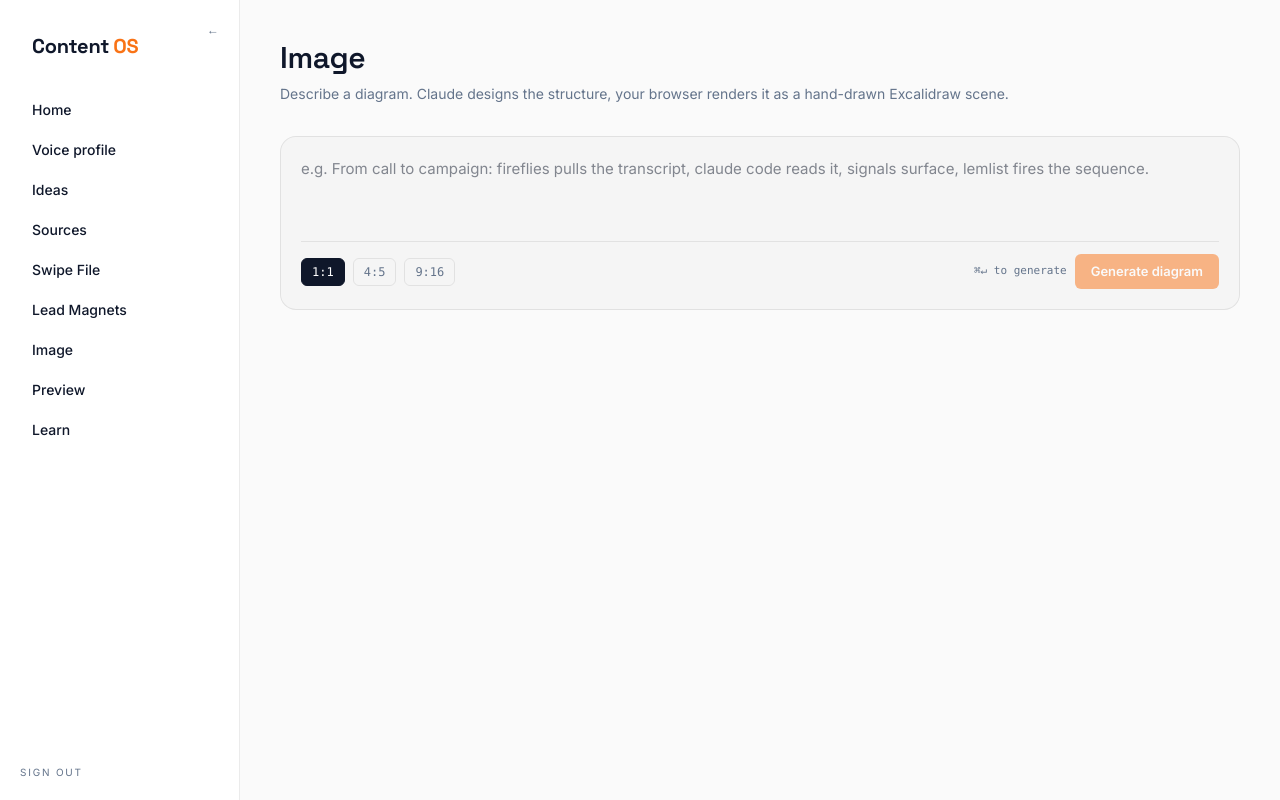
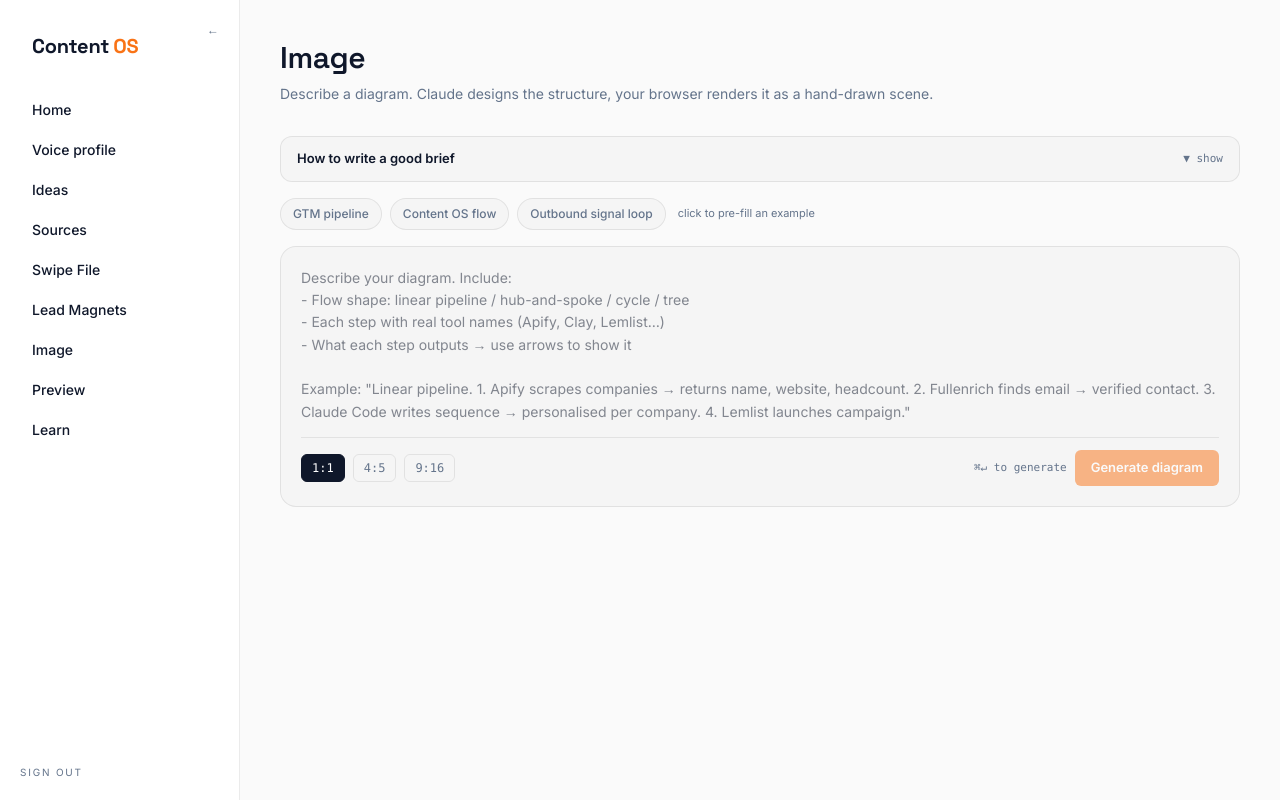
Before and after one commit to salim-ship-it/content-os, a Next.js app: page /image in a window 1280 px wide. Built offline with nearby package versions, Linux system fonts and the light colour scheme.

Commit message:
feat(image): add brief guidance — tips panel, example prompts, better placeholder

```diff
--- a/app/image/image-client.tsx
+++ b/app/image/image-client.tsx
@@ -11,8 +11,24 @@ type ExcalidrawScene = {
   files?: Record<string, unknown>;
 };
 
-// Polls the status endpoint every 2.5s until the job finishes (or the safety
-// cap is hit). Returns the parsed Excalidraw scene.
+const EXAMPLES = [
+  {
+    label: "GTM pipeline",
+    brief:
+      "Linear pipeline, left to right.\n\n1. Apify scrapes target companies → returns name, website, industry, headcount\n2. Fullenrich waterfall finds verified email → tries 4 providers in sequence\n3. Clay scores each lead against ICP criteria → outputs a score 1–10\n4. Claude Code writes a personalised cold email sequence → icebreaker + pain line + CTA per company\n5. Lemlist sends the campaign → tracks opens, replies, bounces\n\nShow the output of each step as a small label below the box.",
+  },
+  {
+    label: "Content OS flow",
+    brief:
+      "Hub-and-spoke, centre outward.\n\nCentre: Claude Code (the brain)\n\nSpokes feeding IN:\n- Fireflies → meeting transcript\n- LinkedIn scraper → top posts\n- Reddit → trending threads\n\nSpokes going OUT:\n- Draft post → Content OS chat\n- Lead magnet → Notion\n- Idea queue → Slack\n\nEach spoke is an arrow with a 1-line label describing what moves along it.",
+  },
+  {
+    label: "Outbound signal loop",
+    brief:
+      "Cycle / loop diagram, clockwise.\n\n1. Signal detected → hiring post on LinkedIn for SDR role\n2. Apify pulls the company → enriches with Fullenrich\n3. Clay scores intent → high score triggers sequence\n4. Lemlist sends 3-step sequence → day 1 / day 3 / day 7\n5. Reply received → routed to CRM (Breakcold)\n6. No reply → flagged for manual review → back to step 1\n\nArrows in periwinkle. Decision node at step 5 (reply vs no reply).",
+  },
+];
+
 async function pollForScene(jobId: string): Promise<ExcalidrawScene> {
   const POLL_MS = 2500;
   const MAX_WAIT_MS = 5 * 60 * 1000;
@@ -22,9 +38,7 @@ async function pollForScene(jobId: string): Promise<ExcalidrawScene> {
     await new Promise((r) => setTimeout(r, POLL_MS));
     const res = await fetch(`/api/image/excalidraw/status/${jobId}`);
     if (!res.ok) {
-      const err = await res
-        .json()
-        .catch(() => ({ error: `HTTP ${res.status}` }));
+      const err = await res.json().catch(() => ({ error: `HTTP ${res.status}` }));
       throw new Error(err.error || `Status check failed: ${res.status}`);
     }
     const data = (await res.json()) as {
@@ -32,18 +46,12 @@ async function pollForScene(jobId: string): Promise<ExcalidrawScene> {
       scene: ExcalidrawScene | null;
       error: string | null;
     };
-    if (data.status === "error") {
-      throw new Error(data.error ?? "Generation failed");
-    }
-    if (data.status === "complete" && data.scene) {
-      return data.scene;
-    }
+    if (data.status === "error") throw new Error(data.error ?? "Generation failed");
+    if (data.status === "complete" && data.scene) return data.scene;
   }
   throw new Error("Timed out after 5 minutes — try again with a simpler brief.");
 }
 
-// Dynamic import keeps the ~2MB Excalidraw bundle out of the SSR / initial
-// page weight — only loads the first time a user actually generates a diagram.
 async function renderExcalidrawToPngUrl(scene: ExcalidrawScene): Promise<string> {
   const mod = await import("@excalidraw/excalidraw");
   const exportToBlob = (mod as unknown as { exportToBlob: (opts: unknown) => Promise<Blob> })
@@ -70,6 +78,7 @@ export function ImageClient() {
   const [error, setError] = useState<string | null>(null);
   const [pngUrl, setPngUrl] = useState<string | null>(null);
   const [elapsed, setElapsed] = useState<number | null>(null);
+  const [tipsOpen, setTipsOpen] = useState(false);
 
   async function generate() {
     const text = brief.trim();
@@ -80,24 +89,17 @@ export function ImageClient() {
     setElapsed(null);
     const t0 = Date.now();
     try {
-      // Step 1 — kick off the background job.
       const startRes = await fetch("/api/image/excalidraw/start", {
         method: "POST",
         headers: { "Content-Type": "application/json" },
         body: JSON.stringify({ brief: text, format }),
       });
       if (!startRes.ok) {
-        const err = await startRes
-          .json()
-          .catch(() => ({ error: `HTTP ${startRes.status}` }));
+        const err = await startRes.json().catch(() => ({ error: `HTTP ${startRes.status}` }));
         throw new Error(err.error || `Server returned ${startRes.status}`);
       }
       const { jobId } = (await startRes.json()) as { jobId: string };
-
-      // Step 2 — poll until done (or 5-minute safety cap).
       const scene = await pollForScene(jobId);
-
-      // Step 3 — render to PNG client-side.
       const url = await renderExcalidrawToPngUrl(scene);
       setPngUrl(url);
       setElapsed(Date.now() - t0);
@@ -132,10 +134,92 @@ export function ImageClient() {
           Image
         </h1>
         <p className="text-sm" style={{ color: "var(--vl-text-muted)" }}>
-          Describe a diagram. Claude designs the structure, your browser renders it as a hand-drawn Excalidraw scene.
+          Describe a diagram. Claude designs the structure, your browser renders it as a hand-drawn scene.
         </p>
       </header>
 
+      {/* Tips panel */}
+      <div
+        className="rounded-xl border mb-4 overflow-hidden"
+        style={{ borderColor: "var(--vl-border)", background: "var(--vl-bg-card)" }}
+      >
+        <button
+          onClick={() => setTipsOpen((o) => !o)}
+          className="w-full flex items-center justify-between px-4 py-3 text-left"
+        >
+          <span className="text-[13px] font-semibold" style={{ color: "var(--vl-text-heading)" }}>
+            How to write a good brief
+          </span>
+          <span className="text-[11px] font-mono" style={{ color: "var(--vl-text-muted)" }}>
+            {tipsOpen ? "▲ hide" : "▼ show"}
+          </span>
+        </button>
+
+        {tipsOpen && (
+          <div
+            className="px-4 pb-4 text-[13px] leading-relaxed border-t"
+            style={{ borderColor: "var(--vl-border)", color: "var(--vl-text-muted)" }}
+          >
+            <p className="mb-3 mt-3" style={{ color: "var(--vl-text-heading)" }}>
+              The more specific you are, the better the diagram. Three things make a brief great:
+            </p>
+            <div className="space-y-3">
+              <div>
+                <span className="font-semibold" style={{ color: "var(--vl-text-heading)" }}>
+                  1. The flow shape
+                </span>
+                <p className="mt-0.5">
+                  Tell Claude what pattern to use: <em>linear pipeline</em> (steps left to right),{" "}
+                  <em>hub-and-spoke</em> (centre with spokes in/out), <em>cycle</em> (loop with a decision),
+                  or <em>tree</em> (hierarchy / breakdown).
+                </p>
+              </div>
+              <div>
+                <span className="font-semibold" style={{ color: "var(--vl-text-heading)" }}>
+                  2. Real tool names at each step
+                </span>
+                <p className="mt-0.5">
+                  Don&apos;t write &ldquo;enrichment tool&rdquo; — write &ldquo;Fullenrich waterfall&rdquo;. Don&apos;t write
+                  &ldquo;send emails&rdquo; — write &ldquo;Lemlist sends 3-step sequence&rdquo;. Real names = real labels on the diagram.
+                </p>
+              </div>
+              <div>
+                <span className="font-semibold" style={{ color: "var(--vl-text-heading)" }}>
+                  3. What each step outputs
+                </span>
+                <p className="mt-0.5">
+                  Add a short output after each step using →. Example: &ldquo;Clay scores each lead → outputs a score
+                  1–10&rdquo;. This becomes the evidence text under each box.
+                </p>
+              </div>
+            </div>
+          </div>
+        )}
+      </div>
+
+      {/* Example briefs */}
+      <div className="flex gap-2 mb-4 flex-wrap">
+        {EXAMPLES.map((ex) => (
+          <button
+            key={ex.label}
+            onClick={() => setBrief(ex.brief)}
+            disabled={loading}
+            className="px-3 py-1.5 rounded-full text-[12px] font-medium transition-colors disabled:opacity-50"
+            style={{
+              border: "1px solid var(--vl-border)",
+              background: brief === ex.brief ? "var(--vl-accent)" : "var(--vl-bg-card)",
+              color: brief === ex.brief ? "#fff" : "var(--vl-text-muted)",
+            }}
+          >
+            {ex.label}
+          </button>
+        ))}
+        <span className="text-[11px] self-center pl-1" style={{ color: "var(--vl-text-muted)" }}>
+          click to pre-fill an example
+        </span>
+      </div>
+
+      {/* Main input */}
       <div
         className="rounded-2xl border p-5 mb-6"
         style={{ borderColor: "var(--vl-border)", background: "var(--vl-bg-card)" }}
@@ -144,10 +228,10 @@ export function ImageClient() {
           value={brief}
           onChange={(e) => setBrief(e.target.value)}
           onKeyDown={onKeyDown}
-          placeholder="e.g. From call to campaign: fireflies pulls the transcript, claude code reads it, signals surface, lemlist fires the sequence."
+          placeholder={`Describe your diagram. Include:\n- Flow shape: linear pipeline / hub-and-spoke / cycle / tree\n- Each step with real tool names (Apify, Clay, Lemlist…)\n- What each step outputs → use arrows to show it\n\nExample: "Linear pipeline. 1. Apify scrapes companies → returns name, website, headcount. 2. Fullenrich finds email → verified contact. 3. Claude Code writes sequence → personalised per company. 4. Lemlist launches campaign."`}
           disabled={loading}
-          rows={3}
-          className="w-full bg-transparent outline-none resize-none text-[15px] leading-[1.55]"
+          rows={7}
+          className="w-full bg-transparent outline-none resize-none text-[14px] leading-[1.6]"
           style={{ color: "var(--vl-text-heading)" }}
         />
 
@@ -178,10 +262,7 @@ export function ImageClient() {
             onClick={generate}
             disabled={loading || !brief.trim()}
             className="px-4 py-2 rounded-md text-[13px] font-semibold transition-colors disabled:opacity-50 disabled:cursor-not-allowed"
-            style={{
-              background: "var(--vl-accent)",
-              color: "#fff",
-            }}
+            style={{ background: "var(--vl-accent)", color: "#fff" }}
           >
             {loading ? "Generating…" : "Generate diagram"}
           </button>
@@ -230,10 +311,7 @@ export function ImageClient() {
             <button
               onClick={download}
               className="px-3 py-1.5 rounded-md text-[12px] font-semibold"
-              style={{
-                background: "var(--vl-accent)",
-                color: "#fff",
-              }}
+              style={{ background: "var(--vl-accent)", color: "#fff" }}
             >
               Download PNG
             </button>
```
